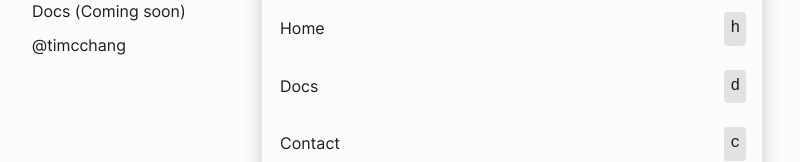
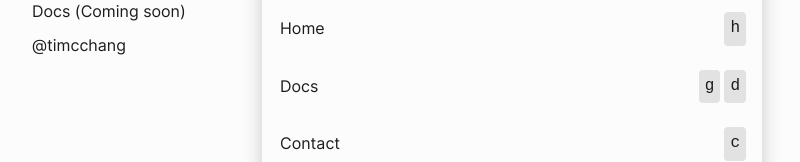
Before and after one commit to timc1/kbar, a React (Create React App) app in the folder example/: page /docs in a window 1280 px wide. Both pictures are taken after a click on the button 640 px from the left and 90 px from the top of the page. Shown: the part 211-373 px from the top of the page, without its empty margins (128-928 px from the left). Built offline with nearby package versions, Linux system fonts and the light colour scheme; the HTML template or start-up script is replaced by a standard one.

Commit message:
fix: cleanup buffer

```diff
--- a/example/src/App.tsx
+++ b/example/src/App.tsx
@@ -61,7 +61,7 @@ const App = () => {
         {
           id: "docsAction",
           name: "Docs",
-          shortcut: ["d"],
+          shortcut: ["g", "d"],
           keywords: "help",
           section: "Navigation",
           perform: () => history.push("/docs"),
@@ -208,15 +208,20 @@ function Render({ action, handlers, state }) {
     >
       <span>{action.name}</span>
       {action.shortcut?.length ? (
+        <div style={{ display: "grid", gridAutoFlow: "column", gap: "4px" }}>
+          {action.shortcut.map((sc) => (
             <kbd
+              key={sc}
               style={{
                 padding: "4px 6px",
                 background: "rgba(0 0 0 / .1)",
                 borderRadius: "4px",
               }}
             >
-          {action.shortcut}
+              {sc}
             </kbd>
+          ))}
+        </div>
       ) : null}
     </div>
   );
--- a/src/InternalEvents.tsx
+++ b/src/InternalEvents.tsx
@@ -134,7 +134,7 @@ function useShortcuts() {
 
       const currentTime = Date.now();
 
-      if (currentTime - lastKeyStrokeTime > 1000) {
+      if (currentTime - lastKeyStrokeTime > 400) {
         buffer = [];
       }
 
@@ -144,6 +144,7 @@ function useShortcuts() {
       for (let action of actionsList) {
         if (JSON.stringify(action.shortcut) === JSON.stringify(buffer)) {
           action.perform?.();
+          buffer = [];
           break;
         }
       }
```
Lines whose indentation alone changed are shown as unchanged.
